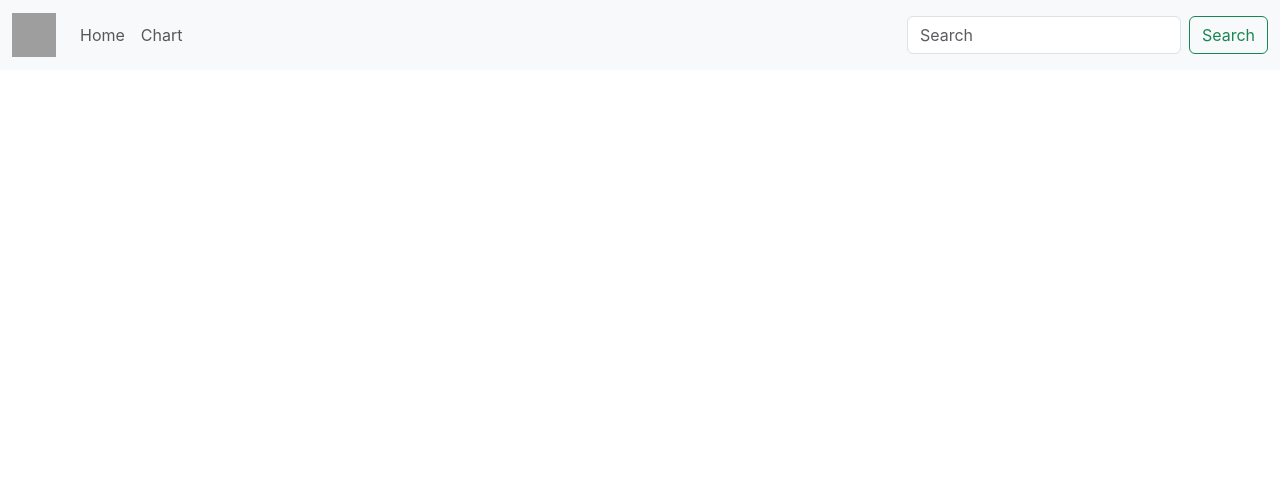
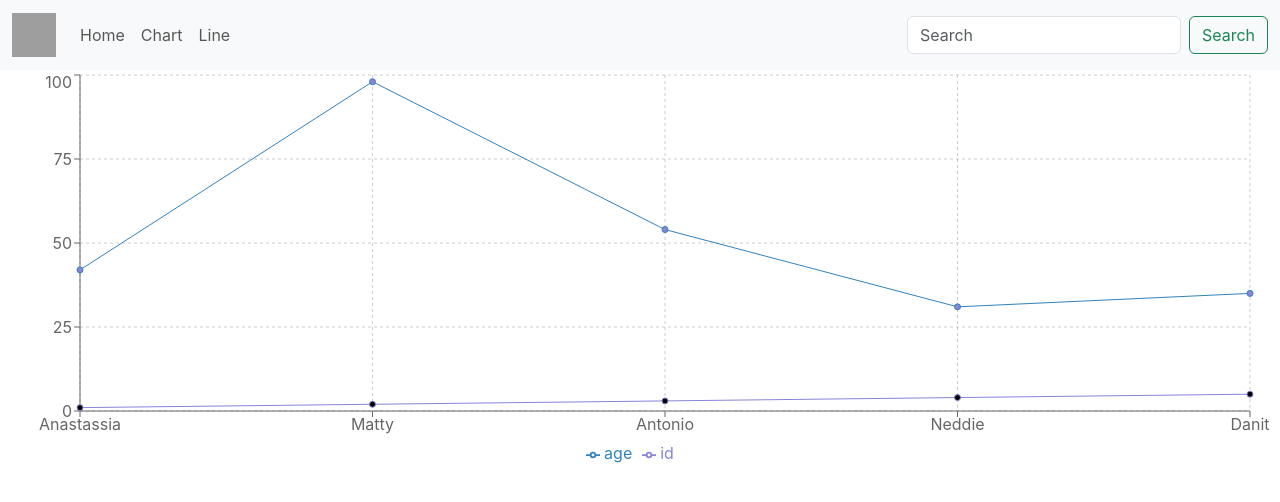
Before and after one commit to rajann44/react-charts, a React (Create React App) app: page /line in a window 1280 px wide. Before the commit this address had no page. Shown: the top 502 px of the page. Built offline with nearby package versions, Linux system fonts and the light colour scheme; grey boxes are pictures that could not be loaded.

Commit message:
working line chart

```diff
--- a/src/App.js
+++ b/src/App.js
@@ -2,6 +2,7 @@ import './App.css';
 import { Route, Routes } from 'react-router';
 import Navbar from './components/commoncomp/Navbar';
 import Barchart from './components/funtionality/Barchart';
+import Linechart from './components/funtionality/Linechart';
 
 function App() {
   return (<>
@@ -9,6 +10,7 @@ function App() {
     <Routes>
       <Route path="/" element={<div className='container d-flex justify-content-center'><h1>Homepage</h1></div>} />
       <Route path="/chart" element={<Barchart></Barchart>} />
+      <Route path="/line" element={<Linechart></Linechart>} />
     </Routes>
     </>
   );
--- a/src/components/commoncomp/Navbar.js
+++ b/src/components/commoncomp/Navbar.js
@@ -18,6 +18,9 @@ export default function Navbar() {
         <li className="nav-item">
           <Link className="nav-link" aria-current="page" to="/chart">Chart</Link>
         </li>
+        <li className="nav-item">
+          <Link className="nav-link" aria-current="page" to="/line">Line</Link>
+        </li>
       </ul>
       <form className="d-flex" role="search">
         <input className="form-control me-2" type="search" placeholder="Search" aria-label="Search"/>
--- /dev/null
+++ b/src/components/funtionality/Linechart.js
@@ -0,0 +1,30 @@
+import { LineChart, Line, XAxis, YAxis, CartesianGrid, Tooltip, Legend, ResponsiveContainer } from 'recharts';
+
+const json = require('../../utils/result.json'); //(with path)
+
+export default function Linechart(){
+
+    return(<>
+    <div className='my-10'>
+    <ResponsiveContainer width="100%" height={400}>
+      <LineChart
+        data={json}
+        margin={{
+          top: 5,
+          right: 30,
+          left: 20,
+          bottom: 5,
+        }}
+      >
+        <CartesianGrid strokeDasharray="3 3" />
+        <XAxis dataKey="name" />
+        <YAxis dataKey="age"/>
+        <Tooltip />
+        <Legend />
+        <Line dataKey="age" fill="#8884d8" />
+        <Line type="monotone" dataKey="id" fill="#000000" stroke="#8884d8" activeDot={{ r: 8 }} />
+      </LineChart>
+    </ResponsiveContainer>
+    </div>
+    </>);
+}
```
